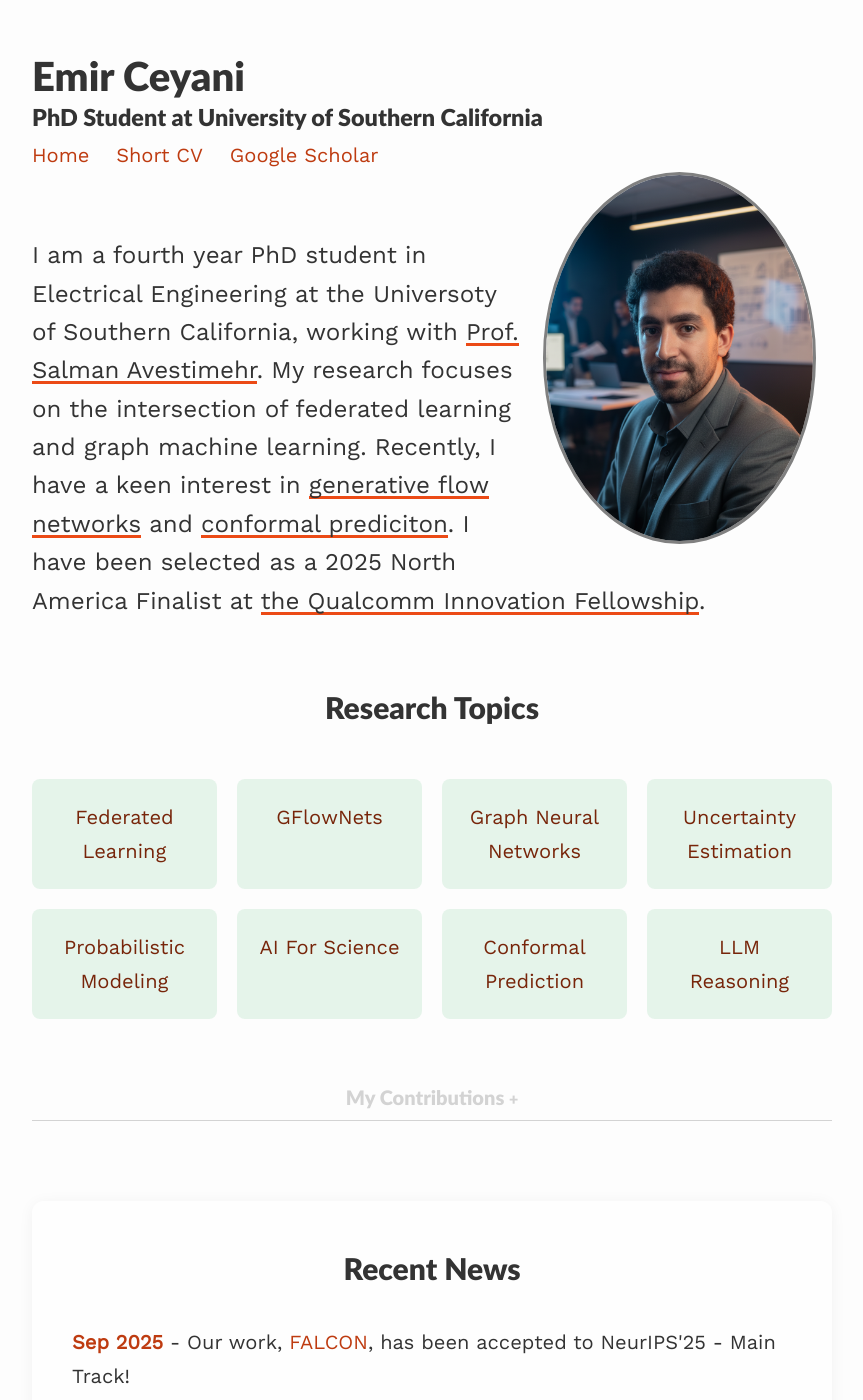
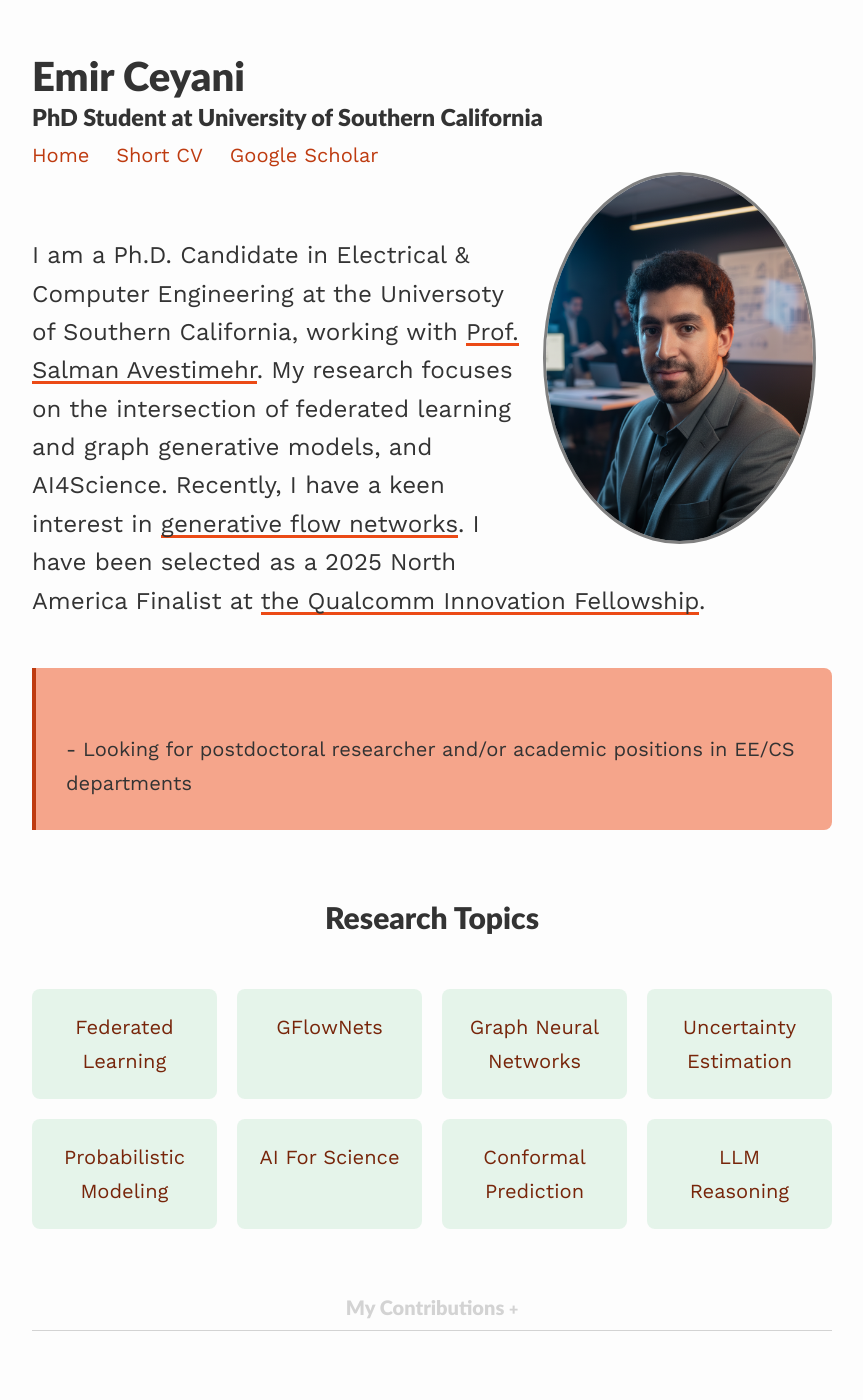
Before and after one commit to emirceyani/emirceyani.github.io, a Jekyll site: the page built from index.md, in a window 1280 px wide and 1400 px high. Shown: the whole window, without its empty margins (208-1071 px from the left). Built offline with Jekyll 4.4.1, drawn with Linux system fonts in a browser that asks for light colours; some of the changed text lies outside the part shown.

Commit message:
Update CV and intro

```diff
--- a/index.md
+++ b/index.md
@@ -9,9 +9,14 @@ published: true
 
 <div class="intro-section">
   <p class="lead-text">
-    I am a fourth year PhD student in Electrical Engineering at the Universoty of Southern California, working with <a href="https://www.avestimehr.com/" target="_blank">Prof. Salman Avestimehr</a>.  My research focuses on the intersection of federated learning and graph machine learning. Recently, I have a keen interest in  <a href="https://www.youtube.com/watch?v=o0Ju9NQa5Ko" target="_blank">generative flow networks</a> and <a href="https://www.youtube.com/watch?v=nql000Lu_iE&t=19s" target="_blank">conformal prediciton</a>. I have been selected as a 2025 North America Finalist at <a href="https://www.qualcomm.com/research/university-relations/innovation-fellowship/2025-north-america" target="_blank">the Qualcomm Innovation Fellowship</a>.
+    I am a Ph.D. Candidate in Electrical & Computer Engineering at the Universoty of Southern California, working with <a href="https://www.avestimehr.com/" target="_blank">Prof. Salman Avestimehr</a>.  My research focuses on the intersection of federated learning and graph generative models, and AI4Science. Recently, I have a keen interest in  <a href="https://www.youtube.com/watch?v=o0Ju9NQa5Ko" target="_blank">generative flow networks</a>. I have been selected as a 2025 North America Finalist at <a href="https://www.qualcomm.com/research/university-relations/innovation-fellowship/2025-north-america" target="_blank">the Qualcomm Innovation Fellowship</a>.
   </p>
 
+ <div class="highlight-box">
+    <br>
+    - Looking for postdoctoral researcher and/or academic positions  in EE/CS departments
+
+  </div>
 
 
   <div class="research-topics">
@@ -37,10 +42,13 @@ published: true
     </h3>
     <div id="contributions-content" style="display: none; text-align: left;">
       <p>
-        As AI systems are increasingly deployed in complex tasks and real-world applications, I believe it's crucial to understand and improve their reasoning and reliability. My work addresses challenges like quantifying uncertainty, performing efficient search and sampling, and ensuring reliable reasoning, all of which are fundamental for safe and effective AI deployment.
+        As AI systems are increasingly deployed in complex tasks across decentralized real-world applications, I believe it's vital to build foundations of ML fro graphs over federated settings. My work has introduced the federated training of graph neural networks and continues to pursue applications rewuired for collaborative and decentralized science with the coexistence of AI.
       </p>
       <p>
-        Currently, I'm focused on the theory and applications of GFlowNets to tackle more complex problems, using them to enhance Large Language Model reasoning, and developing even better uncertainty estimation methods. My overall goal is to improve the reliability, efficiency, and reasoning capabilities of AI systems, particularly in scenarios that demand robust decision-making under uncertainty. For this goal, I am collaborating with  <a href="https://la7.lu/" target="_blank">Salem Lahlou</a> and  <a href="https://www.ee.iitm.ac.in/faculty/profile/saurav" target="_blank">Saurav Prakash</a>.
+        Currently, I'm focused on the theory and applications of GFlowNets to tackle more complex problems. My overall goal is to improve the reliability, efficiency, and reasoning capabilities of AI systems, particularly in scenarios that demand robust decision-making under uncertainty. For this goal, I am collaborating with  <a href="https://la7.lu/" target="_blank">Salem Lahlou</a> and  <a href="https://www.ee.iitm.ac.in/faculty/profile/saurav" target="_blank">Saurav Prakash</a>.
+      </p>
+      <p>
+        Application-wise, my current focuses are automated analog circuit design and semiconductor physics using tools such as GNNs, LLMs and Bayesian Optimization to tackle  complex problems in the aforementioned domains. For this goal, I am collaborating with  <a href="https://engineering.uci.edu/users/hamidreza-aghasi" target="_blank">Hamidreza Aghasi</a> and  <a href="https://viterbi.usc.edu/directory/faculty/Kapadia/Rehan" target="_blank">Rehan Kapadia</a>.
       </p>
     </div>
   </div>
@@ -49,7 +57,7 @@ published: true
 <div class="news" style="margin-top: 2em;">
 <h2>Recent News</h2>
 <ul>
-  <li><span class="news-date">Sep 2025</span> - Our work, <a href="https://arxiv.org/abs/2505.21923">FALCON</a>, has been accepted to NeurIPS'25 - Main Track!</li>
+  <li><span class="news-date">Sep 2025</span> - Our work, <a href="https://arxiv.org/abs/2505.21923">FALCON</a>, has been accepted to NeurIPS'25!</li>
   <li><span class="news-date">Sep 2025</span> - Officially, a Ph.D. candidate!</li>
    <li><span class="news-date">May 2025</span> - <a href="https://arxiv.org/abs/2505.21923">FALCON</a>,  an end-to-end ML framework for analog circuit design (including topology selection, layout-aware parameter selection, and performance prediction) is out!</li>
   <li><span class="news-date">February 2025</span> - Became a finalist at <a href="https://www.qualcomm.com/research/university-relations/innovation-fellowship/2025-north-america">the 2025 Qualcomm Innovation Fellowship</a>.</li>
```
